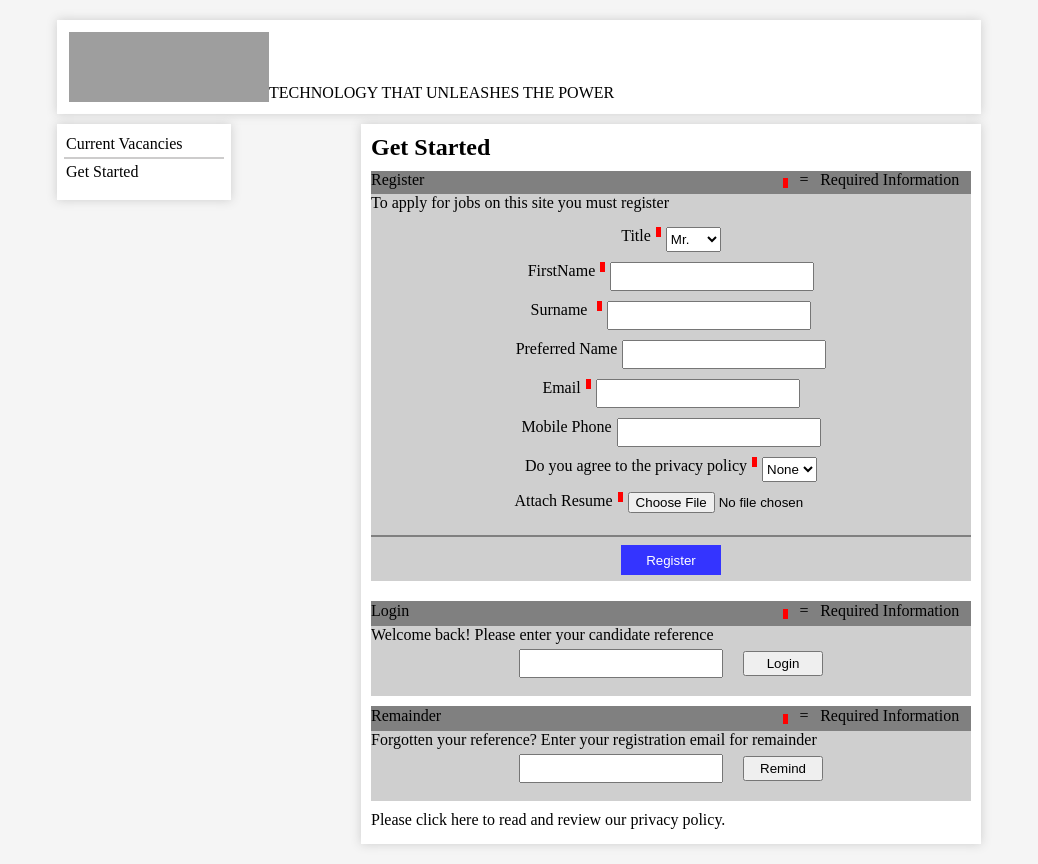
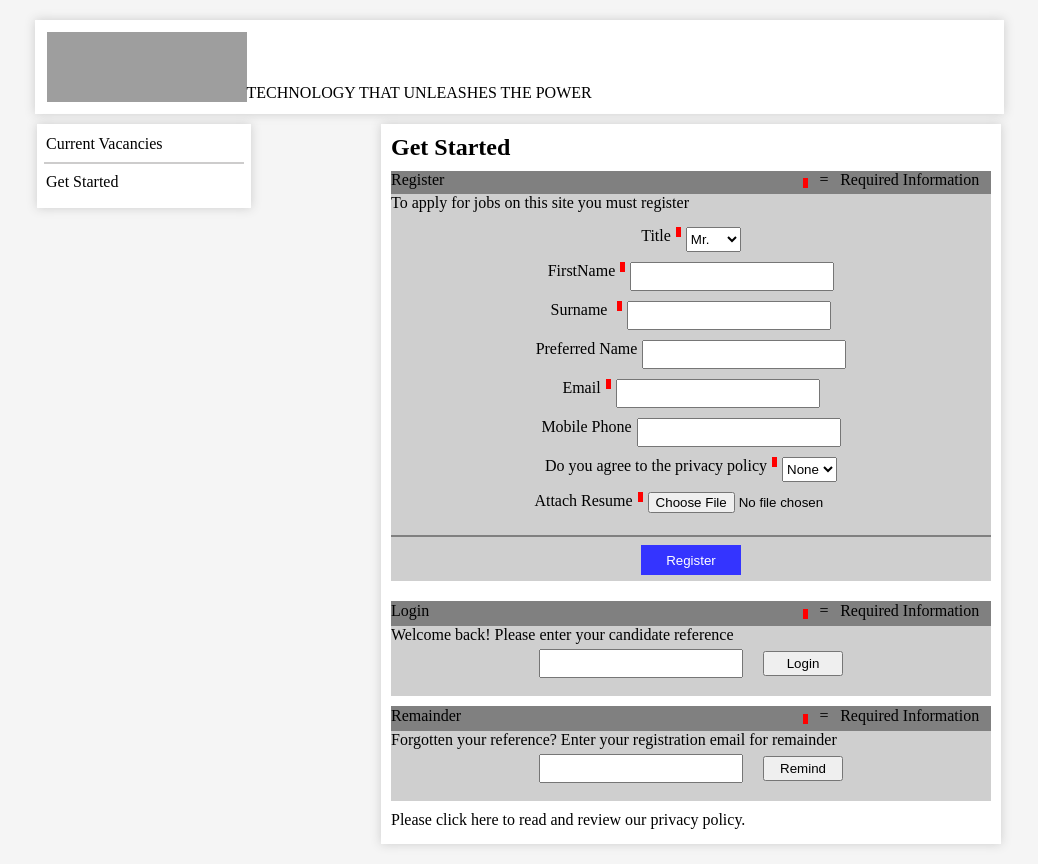
Before and after one commit to Chand-007/ApplicationForm, a React (Vite) app: page / in a window 1280 px wide. Shown: the whole page, without its empty margins (121-1159 px from the left). Built offline with nearby package versions, Linux system fonts and the light colour scheme; grey boxes are pictures that could not be loaded.

Commit message:
added border-left property

```diff
--- a/src/components/TestContainer.jsx
+++ /dev/null
@@ -1,14 +0,0 @@
-import '../styles/TestContainer.css'
-
-export default function TestContainer(){
-    return(
-            <div className="register">
-                    <p>Register</p>
-                    <div className="impcont">
-                        <div className="red-color"></div>
-                        <p> = </p>
-                        <p>Required Information</p>
-                    </div>
-            </div>
-    )
-}
--- a/src/styles/Container1.css
+++ b/src/styles/Container1.css
@@ -1,5 +1,5 @@
 .container-one{
-    width:900px;
+    width:945px;
     padding:12px;
     display:flex;
     align-items: flex-end;
--- a/src/styles/Container2.css
+++ b/src/styles/Container2.css
@@ -3,8 +3,8 @@
     flex-direction: column;
     background-color: white;
     padding:7px;
-    width:160px;
-    height:62px;
+    width:200px;
+    height:70px;
     box-shadow:0 0 10px #ccc;
 }
 
@@ -12,6 +12,8 @@
 .down-border{
     height:2px;
     background-color: rgb(205, 204, 204);
+    margin-top:5px;
+    margin-bottom:5px;
 }
 
 .container-two p{
@@ -19,3 +21,7 @@
     margin-bottom: 2px;
     margin-top: 2px;
 }
+
+.container-two p:hover{
+    border-left:2px solid blue;
+}
```
Also changed, not shown: src/styles/TestContainer.css (deleted).
